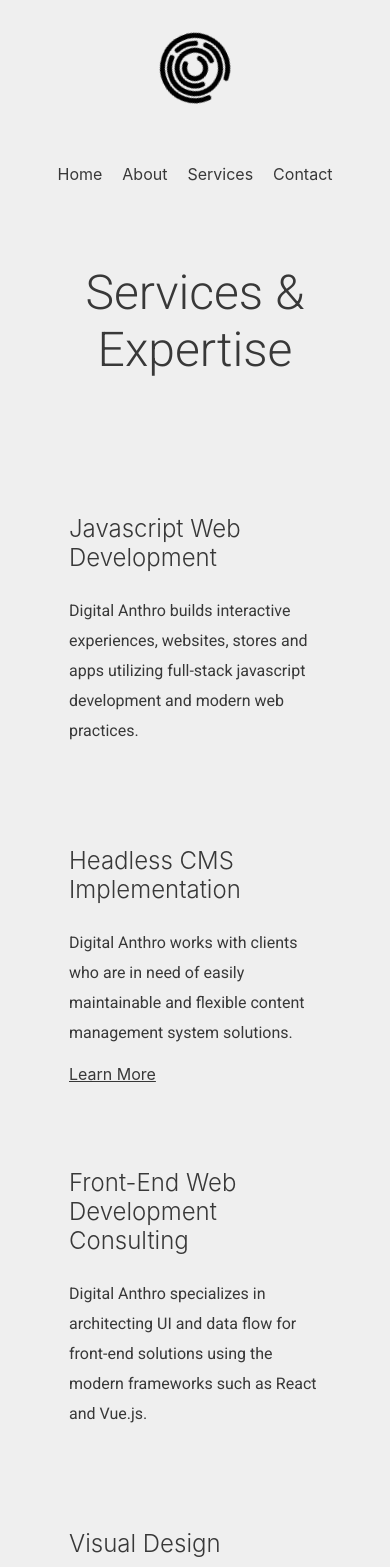
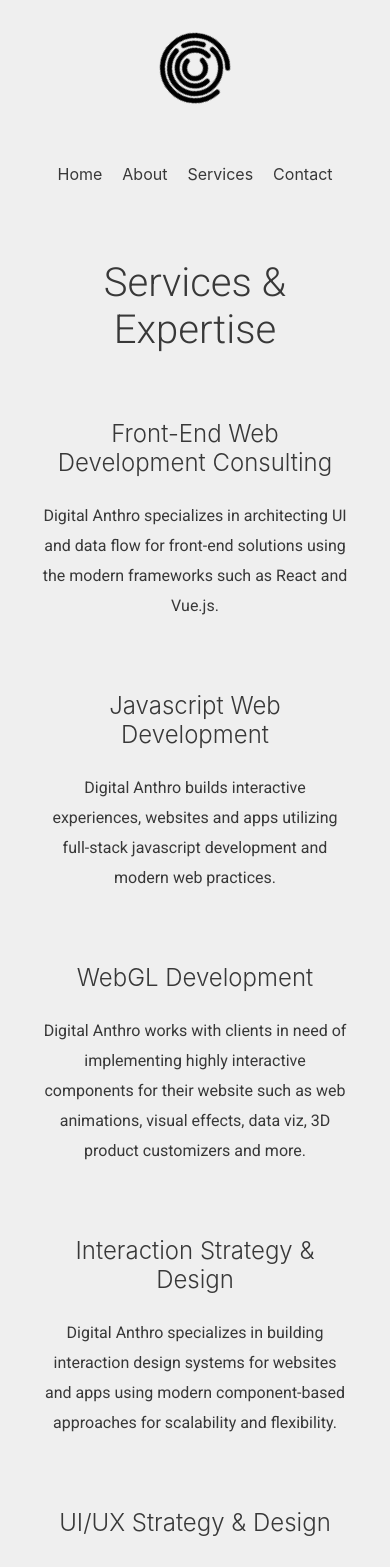
Before and after one commit to keeysnc/digital_anthro, a Next.js app: page /services in a window 390 px wide. Shown: the top 1567 px of the page. Built offline with nearby package versions, Linux system fonts and the light colour scheme.

Commit message:
update services

```diff
--- a/components/logo/Logo.js
+++ b/components/logo/Logo.js
@@ -13,7 +13,7 @@
 
 				<svg width="72px" height="72px" viewBox="0 0 72 72" version="1.1" xmlns="http://www.w3.org/2000/svg">
 					<title>Logo</title>
-					<g id="Page-1" stroke="none" strokeWidth="1" fill="none" fillRule="evenodd" strokeLinecap="round" strokeLineJoin="round">
+					<g id="Page-1" stroke="none" strokeWidth="1" fill="none" fillRule="evenodd" strokeLinecap="round" strokeLinejoin="round">
 						<g id="Homepage" transform="translate(-212.000000, -54.000000)" stroke="#000000" strokeWidth="5">
 							<g id="Group-12" transform="translate(215.000000, 57.000000)">
 								<g className="stroke5 stroke">
--- a/components/pageTitle/PageTitle.module.css
+++ b/components/pageTitle/PageTitle.module.css
@@ -1,5 +1,5 @@
 .pageTitle {
-	padding-bottom: 50px;
+	padding-bottom: 25px;
 	text-align: center;
 }
 
@@ -17,3 +17,17 @@
 		margin: auto;
 	}
 }
+
+@media (max-width: 768px) {
+	.pageTitle {
+		padding-bottom: 0;
+	}
+
+	.pageTitle h1 {
+		font-size: 2.5em;
+	}
+	.pageTitle p {
+		width: 100%;
+		margin: auto;
+	}
+}
--- a/pages/about.js
+++ b/pages/about.js
@@ -11,9 +11,9 @@
 			<PageTitle
 				title="About"
 				textTitle=""
-				textDescription="The studio was founded in 2018 due to the emergence and maturity of interactive and immersive technologies on the web. Digital Anthro's mission is one of design, technology and human behavior. The mission is simply to explore modern methods of web interaction and how they can better the digital human experience."
+				textDescription="Digital Anthro is a creative studio and front-end web development consultancy. The studio was founded in 2018 due to the emergence and maturity of interactive and immersive technologies on the web. Digital Anthro's mission is one of design, technology and human behavior. The mission is simply to explore modern methods of web interaction and how they can better the digital human experience."
 			></PageTitle>
-			<div className="social-media" style={{ textAlign: "center" }}>
+			<div className="social-media" style={{ textAlign: "center", paddingTop: "10px" }}>
 				<a target="_blank" rel="noreferrer" href="https://www.linkedin.com/company/digital-anthro">
 					LinkedIn
 				</a>
--- a/pages/services.js
+++ b/pages/services.js
@@ -13,39 +13,38 @@
 			<div className={serviceStyles.services__grid}>
 				<div className={serviceStyles.services__grid__item}>
 					<ParagraphText
-						textTitle="Javascript Web Development"
-						textDescription="Digital Anthro builds interactive experiences, websites, stores and apps utilizing full-stack javascript development and modern web practices."
-					></ParagraphText>
-				</div>
-				<div className={serviceStyles.services__grid__item}>
-					<ParagraphText
-						textTitle="Headless CMS Implementation"
-						textDescription="Digital Anthro works with clients who are in need of easily maintainable and flexible content management system solutions."
-						link="https://www.sanity.io/blog/headless-cms-explained"
-					></ParagraphText>
-				</div>
-				<div className={serviceStyles.services__grid__item}>
-					<ParagraphText
 						textTitle="Front-End Web Development Consulting"
 						textDescription="Digital Anthro specializes in architecting UI and data flow for front-end solutions using the modern frameworks such as React and Vue.js."
 					></ParagraphText>
 				</div>
 				<div className={serviceStyles.services__grid__item}>
 					<ParagraphText
-						textTitle="Visual Design"
-						textDescription="Digital Anthro works with clients from the initial design exploration phase to implementation of website or app redesigns."
+						textTitle="Javascript Web Development"
+						textDescription="Digital Anthro builds interactive experiences, websites and apps utilizing full-stack javascript development and modern web practices."
 					></ParagraphText>
 				</div>
 				<div className={serviceStyles.services__grid__item}>
 					<ParagraphText
-						textTitle="UI/UX/Interaction Strategy & Design"
-						textDescription="Digital Anthro specializes in building design systems for websites and apps using modern component-based approaches for scalability and flexibility."
+						textTitle="WebGL Development"
+						textDescription="Digital Anthro works with clients in need of implementing highly interactive components for their website such as web animations, visual effects, data viz, 3D product customizers and more."
 					></ParagraphText>
 				</div>
 				<div className={serviceStyles.services__grid__item}>
 					<ParagraphText
-						textTitle="Creative Development"
-						textDescription="Digital Anthro works with clients in need of implementing highly interactive components for their website such as web animations, visual effects, data viz, 3D product customizers and more."
+						textTitle="Interaction Strategy & Design"
+						textDescription="Digital Anthro specializes in building interaction design systems for websites and apps using modern component-based approaches for scalability and flexibility."
+					></ParagraphText>
+				</div>
+				<div className={serviceStyles.services__grid__item}>
+					<ParagraphText
+						textTitle="UI/UX Strategy & Design"
+						textDescription="Digital Anthro specializes in building UI/UX design systems for websites and apps using modern component-based approaches for scalability and flexibility."
+					></ParagraphText>
+				</div>
+				<div className={serviceStyles.services__grid__item}>
+					<ParagraphText
+						textTitle="Visual Design"
+						textDescription="Digital Anthro works with clients from the initial design exploration phase to implementation of website or app redesigns."
 					></ParagraphText>
 				</div>
 
--- a/styles/Services.module.css
+++ b/styles/Services.module.css
@@ -9,7 +9,8 @@
 .services__grid__item {
 	width: 32%;
 	border-radius: 20px;
-	padding: 30px;
+	padding: 15px;
+	text-align: center;
 }
 
 .services__grid {
@@ -25,3 +26,11 @@
 		width: 100%;
 	}
 }
+
+@media (max-width: 768px) {
+	.services__grid__item {
+		width: 100%;
+		border-radius: 20px;
+		padding: 15px 0px 15px 0px;
+	}
+}
```
